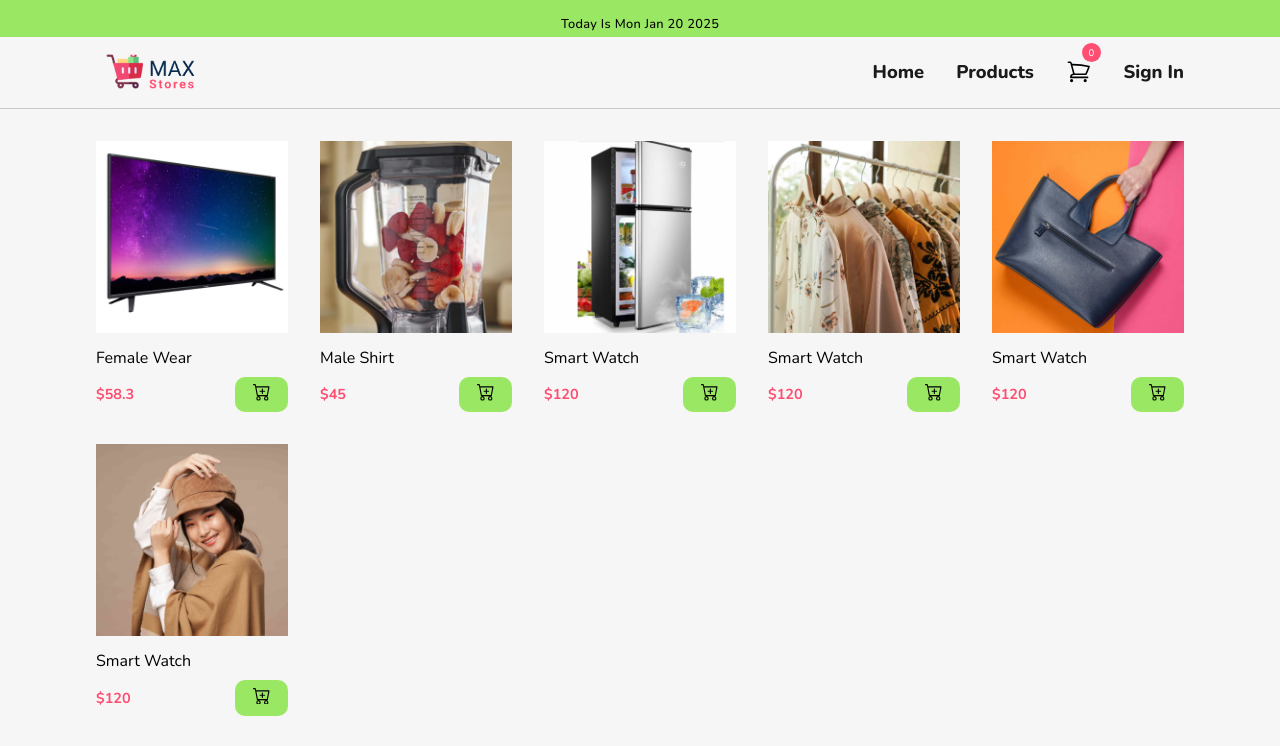
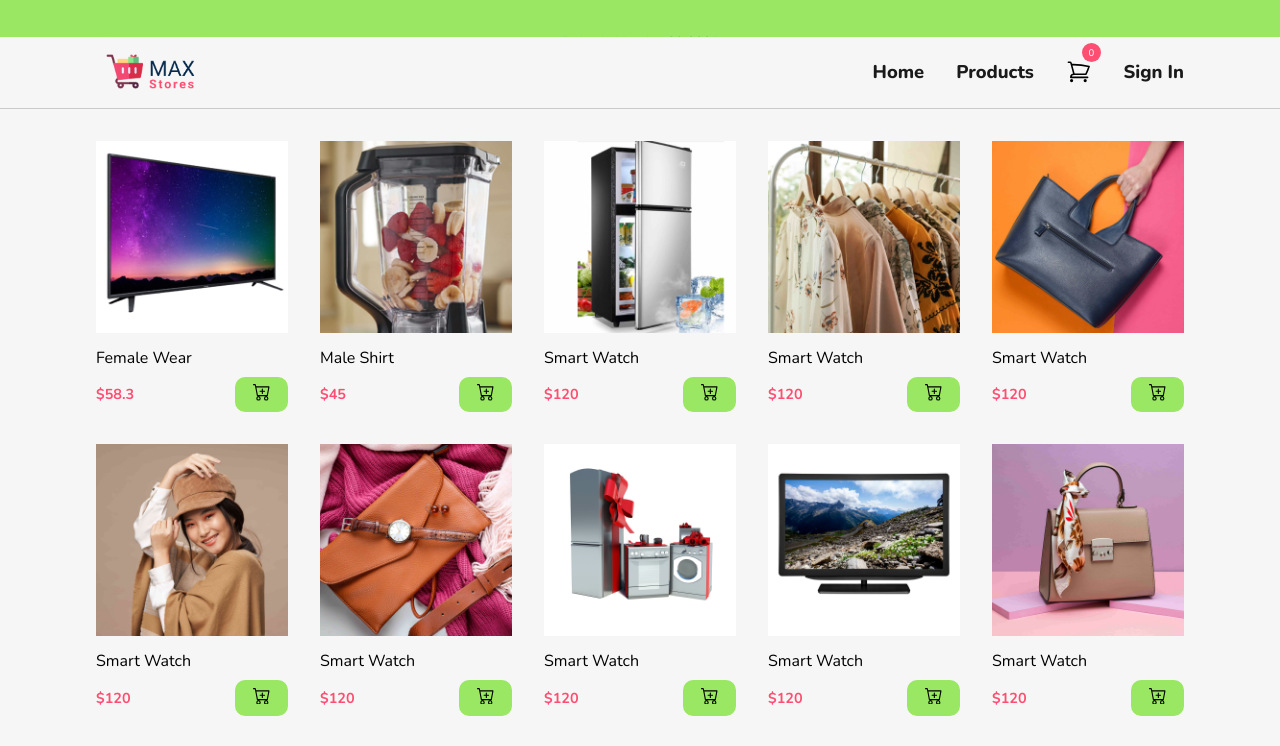
Before and after one commit to Chiemezie-Uchenwoke/max-stores, a React (Vite) app: page / in a window 1280 px wide. Shown: the top 746 px of the page. Built offline with nearby package versions, Linux system fonts and the light colour scheme.

Commit message:
Update products and productCard styles

```diff
--- a/src/components/ProductCard/ProductCard.css
+++ b/src/components/ProductCard/ProductCard.css
@@ -9,6 +9,12 @@
     display: flex;
     flex-direction: column;
     gap: 0.5rem;
+    transition: 0.3s ease-in-out;
+}
+
+.product__card:hover{
+    transform: translateY(-3px);
+    transition: 0.3s ease-in-out;
 }
 
 .product-description{
--- a/src/components/products.jsx
+++ b/src/components/products.jsx
@@ -4,6 +4,20 @@ import product3 from "../assets/categories-items/6.jpg";
 import product4 from "../assets/categories-items/16.jpg";
 import product5 from "../assets/categories-items/17.jpg";
 import product6 from "../assets/categories-items/18.jpg";
+import product7 from "../assets/categories-items/15.jpg";
+import product8 from "../assets/categories-items/29.jpg";
+import product9 from "../assets/categories-items/30.jpg";
+import product10 from "../assets/categories-items/40.jpg";
+import product11 from "../assets/categories-items/41.jpg";
+import product12 from "../assets/categories-items/35.jpg";
+import product13 from "../assets/categories-items/44.jpg";
+import product14 from "../assets/categories-items/45.jpg";
+import product15 from "../assets/categories-items/47.jpg";
+import product16 from "../assets/categories-items/31.jpg";
+import product17 from "../assets/categories-items/38.jpg";
+import product18 from "../assets/categories-items/49.jpg";
+import product19 from "../assets/categories-items/50.jpg";
+import product20 from "../assets/categories-items/28.jpg";
 
 const products = [
     {
@@ -47,6 +61,104 @@ const products = [
         alt: "Smart Watch",
         name: "Smart Watch",
         price: 120.0
+    },
+    {
+        id: 7,
+        src: product7,
+        alt: "Smart Watch",
+        name: "Smart Watch",
+        price: 120.0
+    },
+    {
+        id: 8,
+        src: product8,
+        alt: "Smart Watch",
+        name: "Smart Watch",
+        price: 120.0
+    },
+    {
+        id: 9,
+        src: product9,
+        alt: "Smart Watch",
+        name: "Smart Watch",
+        price: 120.0
+    },
+    {
+        id: 10,
+        src: product10,
+        alt: "Smart Watch",
+        name: "Smart Watch",
+        price: 120.0
+    },
+    {
+        id: 11,
+        src: product11,
+        alt: "Smart Watch",
+        name: "Smart Watch",
+        price: 120.0
+    },
+    {
+        id: 12,
+        src: product12,
+        alt: "Smart Watch",
+        name: "Smart Watch",
+        price: 120.0
+    },
+    {
+        id: 13,
+        src: product13,
+        alt: "Smart Watch",
+        name: "Smart Watch",
+        price: 120.0
+    },
+    {
+        id: 14,
+        src: product14,
+        alt: "Smart Watch",
+        name: "Smart Watch",
+        price: 120.0
+    },
+    {
+        id: 15,
+        src: product15,
+        alt: "Smart Watch",
+        name: "Smart Watch",
+        price: 120.0
+    },
+    {
+        id: 16,
+        src: product16,
+        alt: "Smart Watch",
+        name: "Smart Watch",
+        price: 120.0
+    },
+    {
+        id: 17,
+        src: product17,
+        alt: "Smart Watch",
+        name: "Smart Watch",
+        price: 120.0
+    },
+    {
+        id: 18,
+        src: product18,
+        alt: "Smart Watch",
+        name: "Smart Watch",
+        price: 120.0
+    },
+    {
+        id: 19,
+        src: product19,
+        alt: "Smart Watch",
+        name: "Smart Watch",
+        price: 120.0
+    },
+    {
+        id: 20,
+        src: product20,
+        alt: "Smart Watch",
+        name: "Smart Watch",
+        price: 120.0
     }
 ];
 
```
